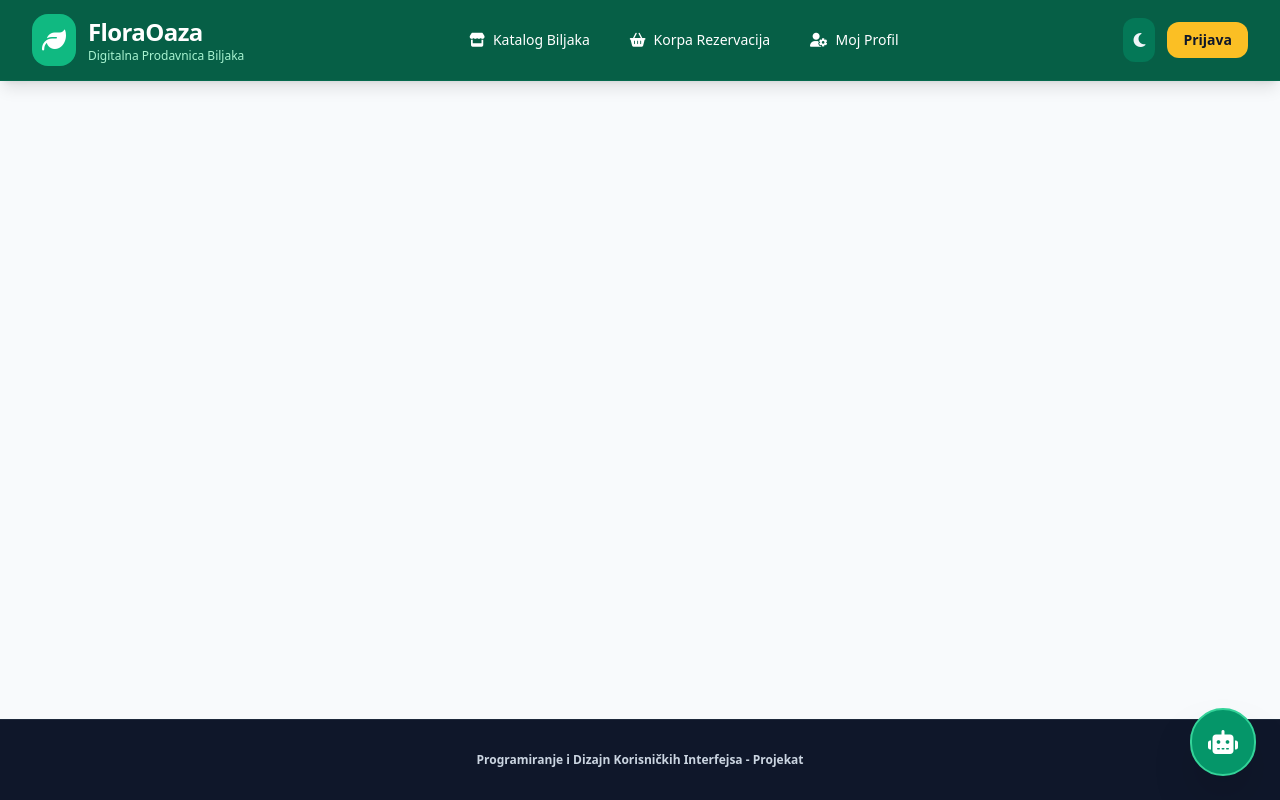
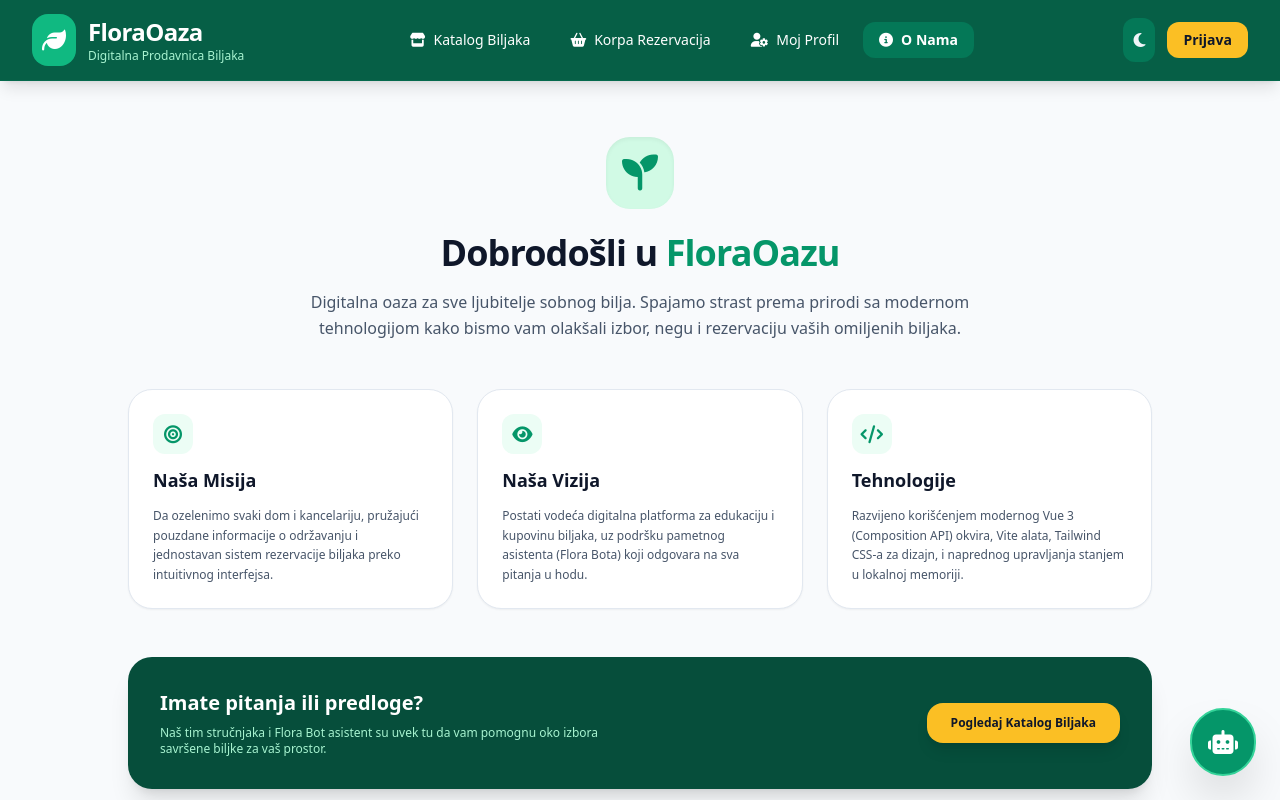
Before and after one commit to Aleksa934/PDKI-project, a Vue app: page /about in a window 1280 px wide. Shown: the top 800 px of the page. Built offline with nearby package versions, Linux system fonts and the light colour scheme.

Commit message:
some bug fixes and improvements

```diff
--- a/src/App.vue
+++ b/src/App.vue
@@ -144,6 +144,9 @@ const logout = () => {
           <button @click="goTo('/profile')" :class="route.path === '/profile' ? 'bg-emerald-700 dark:bg-emerald-900 font-semibold' : 'hover:bg-emerald-700/60'" class="px-4 py-2 rounded-xl transition text-sm flex items-center gap-2">
             <i class="fa-solid fa-user-gear"></i> Moj Profil
           </button>
+          <button @click="goTo('/about')" :class="route.path === '/about' ? 'bg-emerald-700 dark:bg-emerald-900 font-semibold' : 'hover:bg-emerald-700/60'" class="px-4 py-2 rounded-xl transition text-sm flex items-center gap-2">
+            <i class="fa-solid fa-circle-info"></i> O Nama
+          </button>
         </nav>
 
         <div class="flex items-center space-x-3">
--- a/src/router/index.ts
+++ b/src/router/index.ts
@@ -2,6 +2,7 @@ import { createRouter, createWebHistory } from 'vue-router'
 import HomeView from '@/views/HomeView.vue'
 import CartView from '@/views/OrderView.vue'
 import ProfileView from '@/views/UserView.vue'
+import AboutView from '@/views/AboutView.vue'
 
 const router = createRouter({
   history: createWebHistory(import.meta.env.BASE_URL),
@@ -20,6 +21,11 @@ const router = createRouter({
       path: '/profile',
       name: 'profile',
       component: ProfileView
+    },
+    {
+      path: '/about',
+      name: 'about',
+      component: AboutView
     }
   ]
 })
--- /dev/null
+++ b/src/views/AboutView.vue
@@ -0,0 +1,66 @@
+<script setup lang="ts">
+// AboutView.vue - O nama stranica za FloraOaza projekat
+</script>
+
+<template>
+  <div class="max-w-5xl mx-auto space-y-12 py-6">
+    <!-- Hero sekcija -->
+    <div class="text-center space-y-4">
+      <div class="inline-flex items-center justify-center bg-emerald-100 dark:bg-emerald-950/60 p-4 rounded-3xl text-emerald-600 dark:text-emerald-400 mb-2 shadow-inner">
+        <i class="fa-solid fa-seedling text-4xl"></i>
+      </div>
+      <h1 class="text-3xl sm:text-4xl font-extrabold tracking-tight text-slate-900 dark:text-white">
+        Dobrodošli u <span class="text-emerald-600 dark:text-emerald-400">FloraOazu</span>
+      </h1>
+      <p class="text-base text-slate-600 dark:text-slate-400 max-w-2xl mx-auto leading-relaxed">
+        Digitalna oaza za sve ljubitelje sobnog bilja. Spajamo strast prema prirodi sa modernom tehnologijom kako bismo vam olakšali izbor, negu i rezervaciju vaših omiljenih biljaka.
+      </p>
+    </div>
+
+    <!-- Kartice sa misijom i vizijom -->
+    <div class="grid grid-cols-1 md:grid-cols-3 gap-6">
+      <div class="bg-white dark:bg-slate-900 p-6 rounded-3xl border border-slate-200 dark:border-slate-800 shadow-sm space-y-3">
+        <div class="w-10 h-10 rounded-xl bg-emerald-50 dark:bg-emerald-950/80 flex items-center justify-center text-emerald-600 dark:text-emerald-400 font-bold">
+          <i class="fa-solid fa-bullseye text-lg"></i>
+        </div>
+        <h3 class="font-bold text-slate-900 dark:text-white text-lg">Naša Misija</h3>
+        <p class="text-xs text-slate-600 dark:text-slate-400 leading-relaxed">
+          Da ozelenimo svaki dom i kancelariju, pružajući pouzdane informacije o održavanju i jednostavan sistem rezervacije biljaka preko intuitivnog interfejsa.
+        </p>
+      </div>
+
+      <div class="bg-white dark:bg-slate-900 p-6 rounded-3xl border border-slate-200 dark:border-slate-800 shadow-sm space-y-3">
+        <div class="w-10 h-10 rounded-xl bg-emerald-50 dark:bg-emerald-950/80 flex items-center justify-center text-emerald-600 dark:text-emerald-400 font-bold">
+          <i class="fa-solid fa-eye text-lg"></i>
+        </div>
+        <h3 class="font-bold text-slate-900 dark:text-white text-lg">Naša Vizija</h3>
+        <p class="text-xs text-slate-600 dark:text-slate-400 leading-relaxed">
+          Postati vodeća digitalna platforma za edukaciju i kupovinu biljaka, uz podršku pametnog asistenta (Flora Bota) koji odgovara na sva pitanja u hodu.
+        </p>
+      </div>
+
+      <div class="bg-white dark:bg-slate-900 p-6 rounded-3xl border border-slate-200 dark:border-slate-800 shadow-sm space-y-3">
+        <div class="w-10 h-10 rounded-xl bg-emerald-50 dark:bg-emerald-950/80 flex items-center justify-center text-emerald-600 dark:text-emerald-400 font-bold">
+          <i class="fa-solid fa-code text-lg"></i>
+        </div>
+        <h3 class="font-bold text-slate-900 dark:text-white text-lg">Tehnologije</h3>
+        <p class="text-xs text-slate-600 dark:text-slate-400 leading-relaxed">
+          Razvijeno korišćenjem modernog Vue 3 (Composition API) okvira, Vite alata, Tailwind CSS-a za dizajn, i naprednog upravljanja stanjem u lokalnoj memoriji.
+        </p>
+      </div>
+    </div>
+
+    <!-- Dodatna sekcija / Tim ili kontakt -->
+    <div class="bg-emerald-900 text-white p-8 rounded-3xl shadow-xl flex flex-col md:flex-row items-center justify-between gap-6">
+      <div class="space-y-2 text-center md:text-left">
+        <h3 class="text-xl font-bold">Imate pitanja ili predloge?</h3>
+        <p class="text-xs text-emerald-200 max-w-md">
+          Naš tim stručnjaka i Flora Bot asistent su uvek tu da vam pomognu oko izbora savršene biljke za vaš prostor.
+        </p>
+      </div>
+      <router-link to="/" class="bg-amber-400 hover:bg-amber-300 text-slate-900 font-bold px-6 py-3 rounded-2xl text-xs transition shadow-lg whitespace-nowrap">
+        Pogledaj Katalog Biljaka
+      </router-link>
+    </div>
+  </div>
+</template>
```
